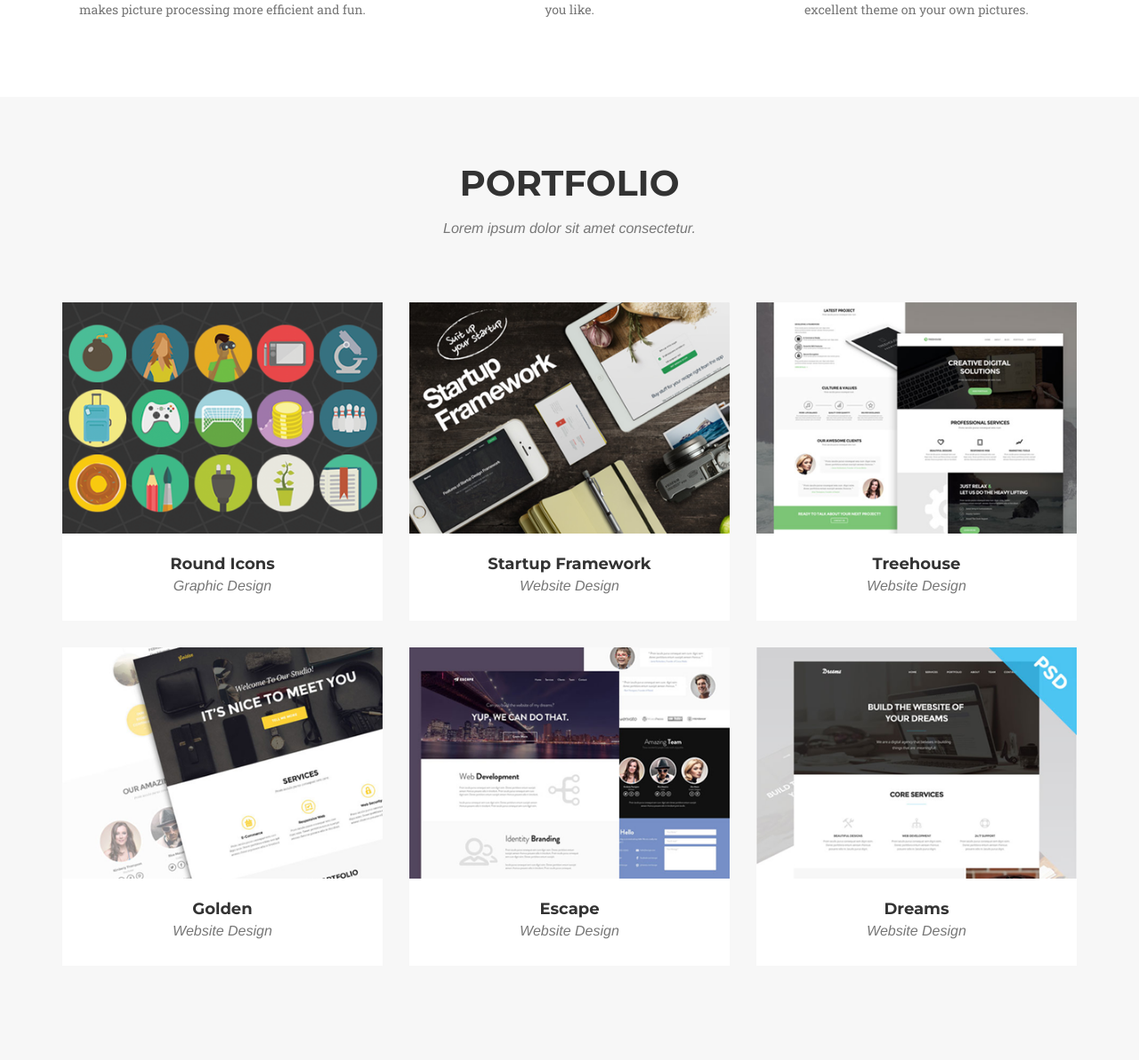
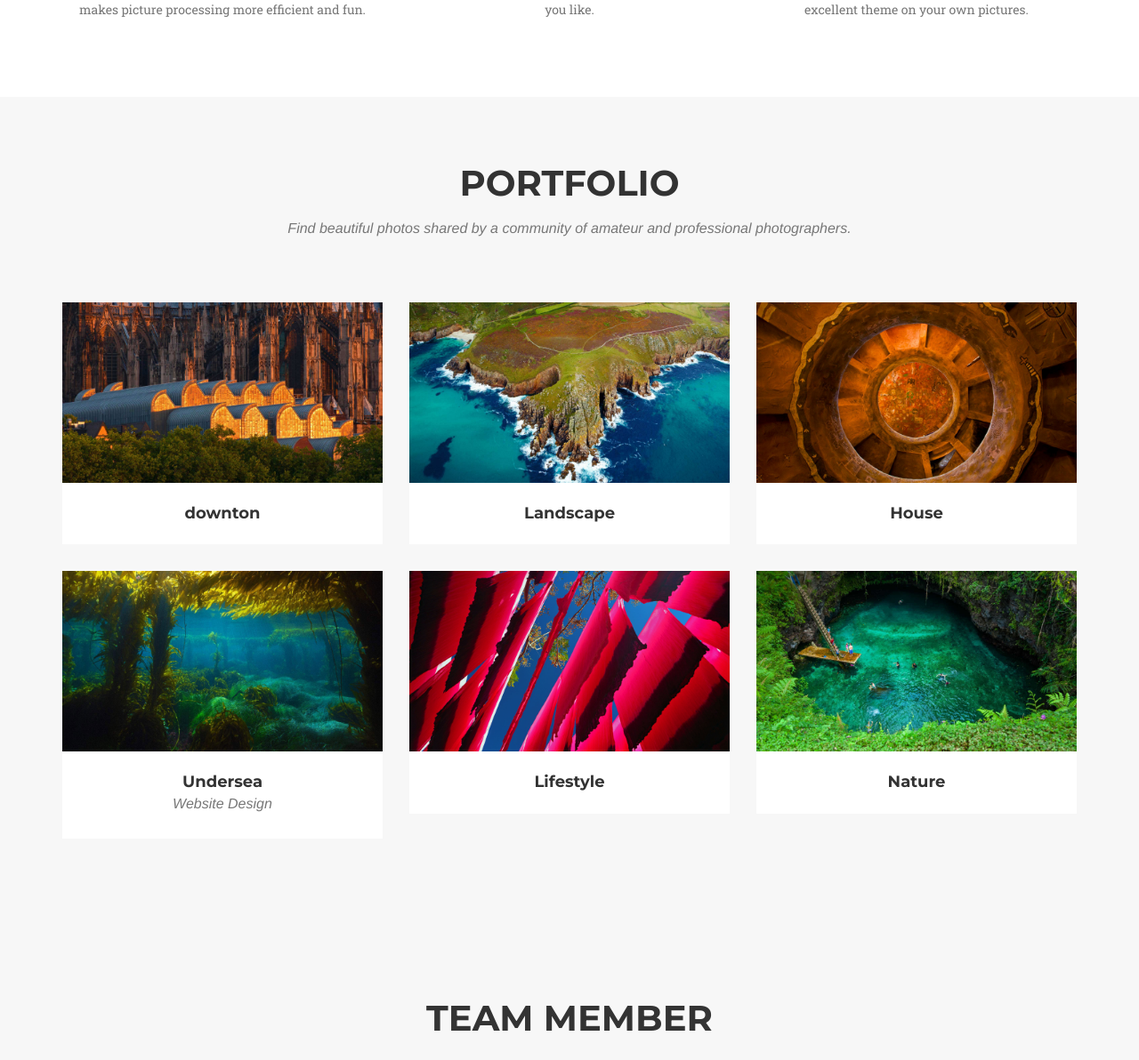
Before and after one commit to maye9999/Picature, a Django app: page / in a window 1280 px wide. Shown: the part 1189-2381 px from the top of the page at 89% size. Run offline with Django 3.2, Linux system fonts and the light colour scheme; some libraries are stand-ins or nearby versions; some web fonts are replaced.

Commit message:
add photos for index

```diff
--- a/templates/index.html
+++ b/templates/index.html
@@ -71,92 +71,57 @@
             <div class="row">
                 <div class="col-lg-12 text-center">
                     <h2 class="section-heading">Portfolio</h2>
-                    <h3 class="section-subheading text-muted">Lorem ipsum dolor sit amet consectetur.</h3>
+                    <h3 class="section-subheading text-muted">Find beautiful photos shared by a community of amateur and professional photographers.</h3>
                 </div>
             </div>
             <div class="row">
                 <div class="col-md-4 col-sm-6 portfolio-item">
                     <a href="#portfolioModal" class="portfolio-link" data-toggle="modal">
-                        <div class="portfolio-hover" data-toggle="tooltip" title="click to apply this theme">
-                            <div class="portfolio-hover-content">
-                                <i class="fa fa-plus fa-3x"></i>
-                            </div>
-                        </div>
-                        <img src={% static "img/portfolio/roundicons.png" %} class="img-responsive" alt="">
+                        <img src={% static "img/Unknown.jpeg" %} class="img-responsive" alt="">
                     </a>
                     <div class="portfolio-caption">
-                        <h4>Round Icons</h4>
-                        <p class="text-muted">Graphic Design</p>
+                        <h4>downton</h4>
                     </div>
                 </div>
                 <div class="col-md-4 col-sm-6 portfolio-item">
                     <a href="#portfolioModal" class="portfolio-link" data-toggle="modal">
-                        <div class="portfolio-hover" data-toggle="tooltip" title="click to apply this theme">
-                            <div class="portfolio-hover-content">
-                                <i class="fa fa-plus fa-3x"></i>
-                            </div>
-                        </div>
-                        <img src={% static "img/portfolio/startup-framework.png" %} class="img-responsive" alt="">
+                        <img src={% static "img/Unknown-1.jpeg" %} class="img-responsive" alt="">
                     </a>
                     <div class="portfolio-caption">
-                        <h4>Startup Framework</h4>
+                        <h4>Landscape</h4>
+                    </div>
+                </div>
+                <div class="col-md-4 col-sm-6 portfolio-item">
+                    <a href="#portfolioModal" class="portfolio-link" data-toggle="modal">
+                        <img src={% static "img/Unknown-2.jpeg" %} class="img-responsive" alt="">
+                    </a>
+                    <div class="portfolio-caption">
+                        <h4>House</h4>
+                    </div>
+                </div>
+                <div class="col-md-4 col-sm-6 portfolio-item">
+                    <a href="#portfolioModal" class="portfolio-link" data-toggle="modal">
+                        <img src={% static "img/Unknown-3.jpeg" %} class="img-responsive" alt="">
+                    </a>
+                    <div class="portfolio-caption">
+                        <h4>Undersea</h4>
                         <p class="text-muted">Website Design</p>
                     </div>
                 </div>
                 <div class="col-md-4 col-sm-6 portfolio-item">
                     <a href="#portfolioModal" class="portfolio-link" data-toggle="modal">
-                        <div class="portfolio-hover" data-toggle="tooltip" title="click to apply this theme">
-                            <div class="portfolio-hover-content">
-                                <i class="fa fa-plus fa-3x"></i>
-                            </div>
-                        </div>
-                        <img src={% static "img/portfolio/treehouse.png" %} class="img-responsive" alt="">
+                        <img src={% static "img/Unknown-4.jpeg" %} class="img-responsive" alt="">
                     </a>
                     <div class="portfolio-caption">
-                        <h4>Treehouse</h4>
-                        <p class="text-muted">Website Design</p>
+                        <h4>Lifestyle</h4>
                     </div>
                 </div>
                 <div class="col-md-4 col-sm-6 portfolio-item">
                     <a href="#portfolioModal" class="portfolio-link" data-toggle="modal">
-                        <div class="portfolio-hover" data-toggle="tooltip" title="click to apply this theme">
-                            <div class="portfolio-hover-content">
-                                <i class="fa fa-plus fa-3x"></i>
-                            </div>
-                        </div>
-                        <img src={% static "img/portfolio/golden.png" %} class="img-responsive" alt="">
+                        <img src={% static "img/Unknown-5.jpeg" %} class="img-responsive" alt="">
                     </a>
                     <div class="portfolio-caption">
-                        <h4>Golden</h4>
-                        <p class="text-muted">Website Design</p>
-                    </div>
-                </div>
-                <div class="col-md-4 col-sm-6 portfolio-item">
-                    <a href="#portfolioModal" class="portfolio-link" data-toggle="modal">
-                        <div class="portfolio-hover" data-toggle="tooltip" title="click to apply this theme">
-                            <div class="portfolio-hover-content">
-                                <i class="fa fa-plus fa-3x"></i>
-                            </div>
-                        </div>
-                        <img src={% static "img/portfolio/escape.png" %} class="img-responsive" alt="">
-                    </a>
-                    <div class="portfolio-caption">
-                        <h4>Escape</h4>
-                        <p class="text-muted">Website Design</p>
-                    </div>
-                </div>
-                <div class="col-md-4 col-sm-6 portfolio-item">
-                    <a href="#portfolioModal" class="portfolio-link" data-toggle="modal">
-                        <div class="portfolio-hover" data-toggle="tooltip" title="click to apply this theme">
-                            <div class="portfolio-hover-content">
-                                <i class="fa fa-plus fa-3x"></i>
-                            </div>
-                        </div>
-                        <img src={% static "img/portfolio/dreams.png" %} class="img-responsive" alt="">
-                    </a>
-                    <div class="portfolio-caption">
-                        <h4>Dreams</h4>
-                        <p class="text-muted">Website Design</p>
+                        <h4>Nature</h4>
                     </div>
                 </div>
             </div>
@@ -202,42 +167,6 @@
             </div>
         </div>
     </section>
-
-    <!-- Portfolio Modals -->
-    <!-- Use the modals below to showcase details about your portfolio projects! -->
-
-    <!-- Portfolio Modal 1 -->
-    <div class="portfolio-modal modal fade" id="portfolioModal" tabindex="-1" role="dialog" aria-hidden="true">
-        <div class="modal-content">
-            <div class="close-modal" data-dismiss="modal">
-                <div class="lr">
-                    <div class="rl">
-                    </div>
-                </div>
-            </div>
-            <div class="container">
-                <div class="row">
-                    <div class="col-lg-8 col-lg-offset-2">
-                        <div class="modal-body">
-                            <!-- Project Details Go Here -->
-                            <h2>Project Name</h2>
-                            <p class="item-intro text-muted">Lorem ipsum dolor sit amet consectetur.</p>
-                            <img class="img-responsive img-centered" src={% static "img/portfolio/roundicons-free.png" %} alt="">
-                            <p>Use this area to describe your project. Lorem ipsum dolor sit amet, consectetur adipisicing elit. Est blanditiis dolorem culpa incidunt minus dignissimos deserunt repellat aperiam quasi sunt officia expedita beatae cupiditate, maiores repudiandae, nostrum, reiciendis facere nemo!</p>
-                            <p>
-                                <strong>Want these icons in this portfolio item sample?</strong>You can download 60 of them for free, courtesy of <a href="https://getdpd.com/cart/hoplink/18076?referrer=bvbo4kax5k8ogc">RoundIcons.com</a>, or you can purchase the 1500 icon set <a href="https://getdpd.com/cart/hoplink/18076?referrer=bvbo4kax5k8ogc">here</a>.</p>
-                            <ul class="list-inline">
-                                <li>Date: July 2014</li>
-                                <li>Client: Round Icons</li>
-                                <li>Category: Graphic Design</li>
-                            </ul>
-                            <button type="button" class="btn btn-primary" data-dismiss="modal"><i class="fa fa-times"></i> Close Project</button>
-                        </div>
-                    </div>
-                </div>
-            </div>
-        </div>
-    </div>
 
     <!-- LogIn or SignUp Modal -->
     <div class="modal fade" id="loginModal" tabindex="-1" role="dialog">
```
Also changed, not shown: static/img/Unknown-1.jpeg (added), static/img/Unknown-2.jpeg (added), static/img/Unknown-3.jpeg (added), static/img/Unknown-4.jpeg (added), static/img/Unknown-5.jpeg (added), static/img/Unknown.jpeg (added).
